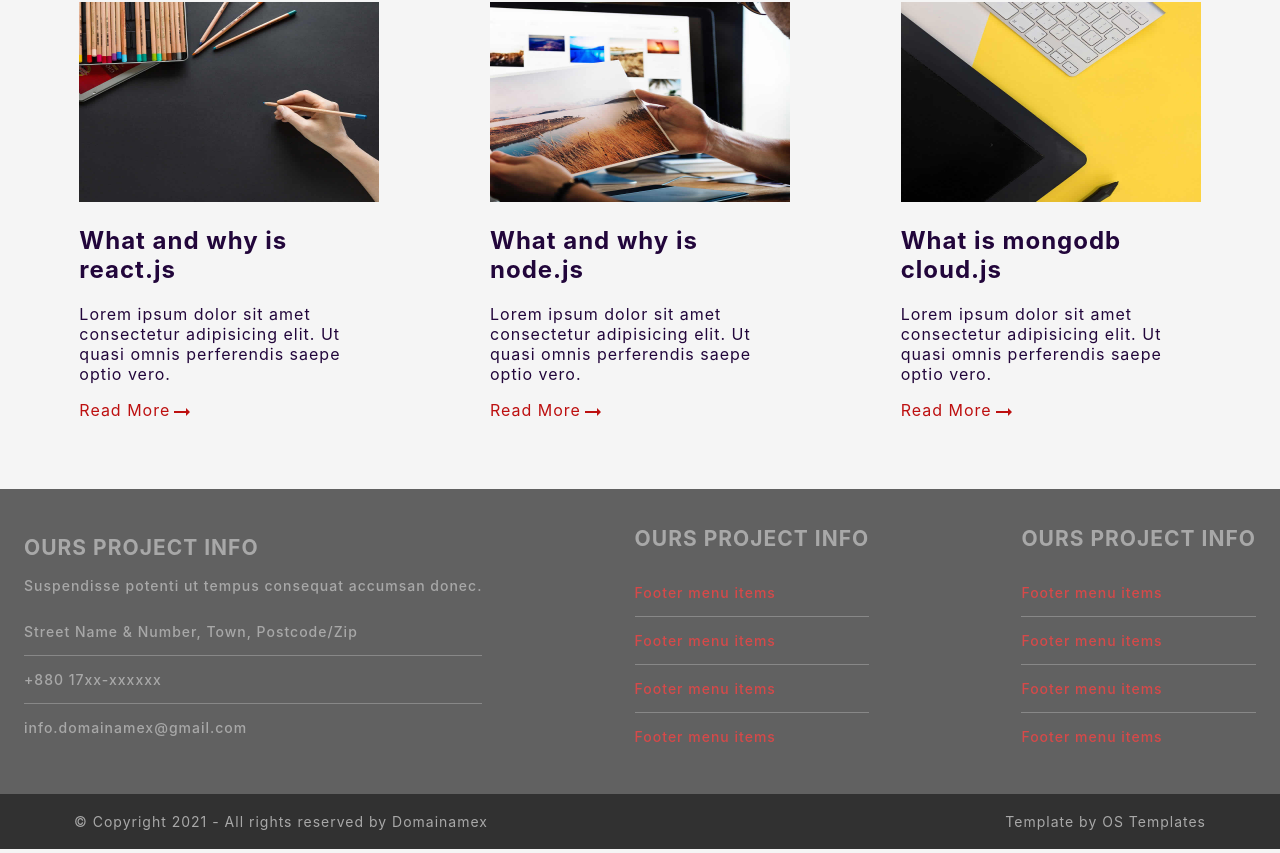
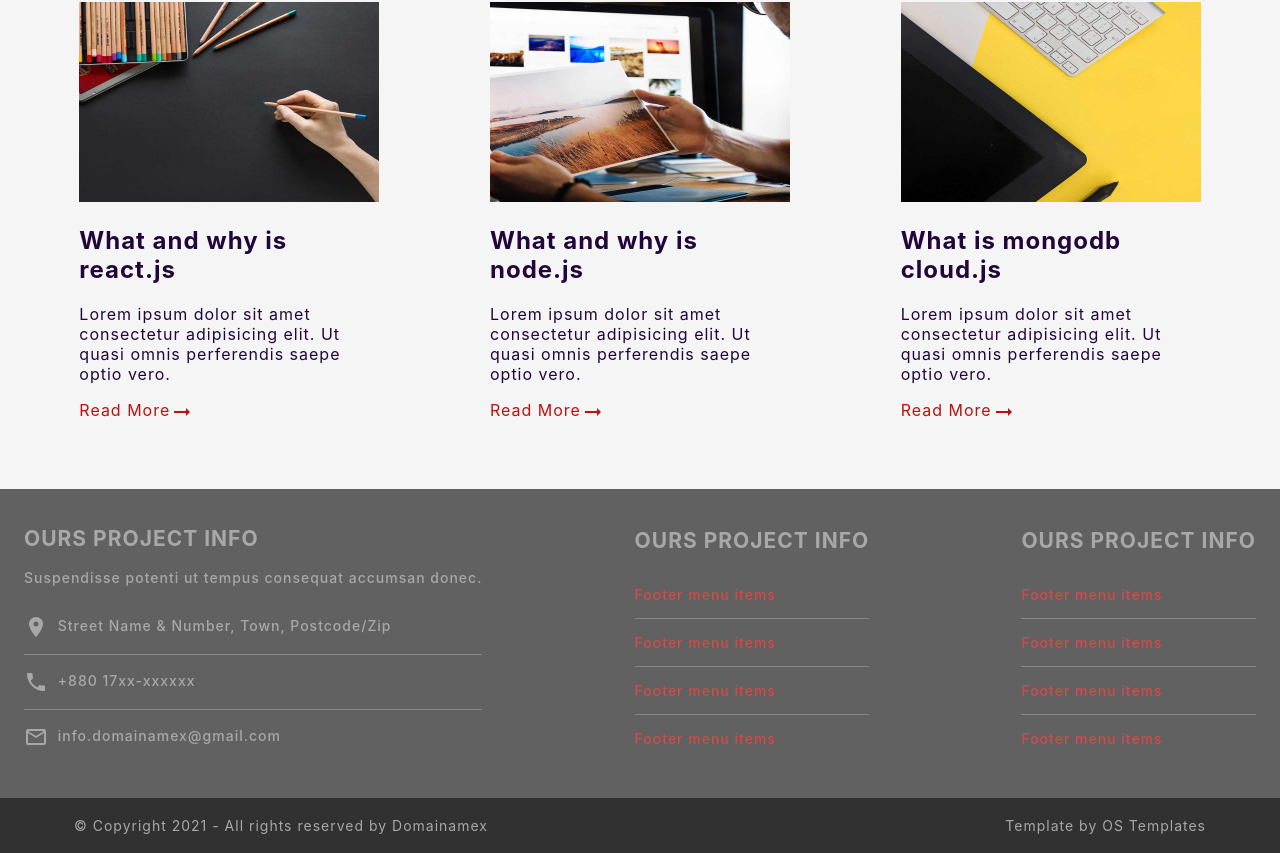
Before and after one commit to simons-devtools/service-info, a React (Create React App) app: page / in a window 1280 px wide. Shown: the part 2806-3659 px from the top of the page. Built offline with nearby package versions, Linux system fonts and the light colour scheme.

Commit message:
fixed the font-end home design

```diff
--- a/src/Layouts/Default/Footer/FooterTop.js
+++ b/src/Layouts/Default/Footer/FooterTop.js
@@ -2,6 +2,9 @@ import React from 'react';
 import './FooterTop.modules.css';
 import { Container } from '@material-ui/core';
 import { Link } from 'react-router-dom';
+import LocationOnIcon from '@material-ui/icons/LocationOn';
+import PhoneIcon from '@material-ui/icons/Phone';
+import MailOutlineIcon from '@material-ui/icons/MailOutline';
 
 const FooterTop = () => {
     return (
@@ -13,9 +16,9 @@ const FooterTop = () => {
                             <h2>Ours project info</h2>
                             <p>Suspendisse potenti ut tempus consequat accumsan donec.</p>
                             <ul>
-                                <li>Street Name & Number, Town, Postcode/Zip</li>
-                                <li>+880 17xx-xxxxxx</li>
-                                <li>info.domainamex@gmail.com</li>
+                                <li><LocationOnIcon className="f-icons" /> Street Name & Number, Town, Postcode/Zip</li>
+                                <li><PhoneIcon className="f-icons" /> +880 17xx-xxxxxx</li>
+                                <li><MailOutlineIcon className="f-icons" /> info.domainamex@gmail.com</li>
                             </ul>
                         </div>
                         <div className="footer-info">
--- a/src/Layouts/Default/Footer/FooterTop.modules.css
+++ b/src/Layouts/Default/Footer/FooterTop.modules.css
@@ -55,6 +55,11 @@
     margin: 0 50px;
 }
 
+.f-icons {
+    padding-right: 5px;
+    vertical-align: middle;
+}
+
 @media (max-width: 768px) {
     .footer-bottom-content {
         margin: 0;
```
Also changed, not shown: src/Layouts/Default/Footer/FooterDwn.js (deleted), src/Layouts/Default/Footer/FooterDwn.module.css (deleted).
